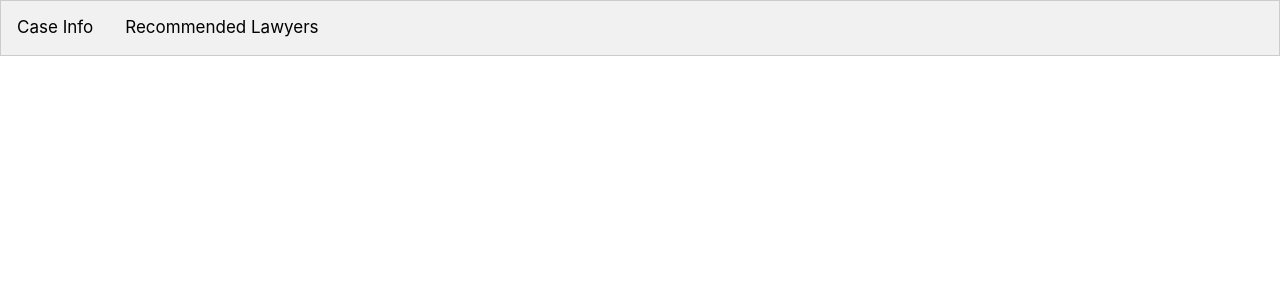
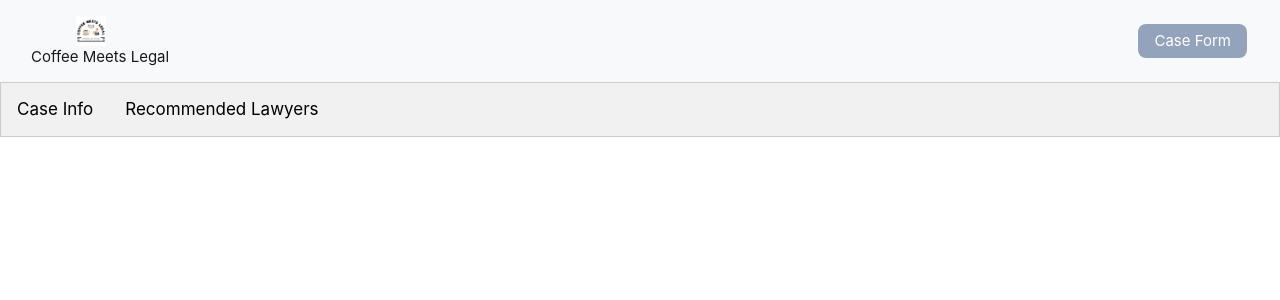
Before and after one commit to selenatyy/CML, a PHP site: page /result.php in a window 1280 px wide. Shown: the top 300 px of the page. Run offline with PHP 8.4, Linux system fonts and the light colour scheme.

Commit message:
Update result.php

```diff
--- a/result.php
+++ b/result.php
@@ -16,6 +16,30 @@
     <script src="https://maxcdn.bootstrapcdn.com/bootstrap/4.5.2/js/bootstrap.min.js"></script>
 
 <style>
+
+    /* Start of Navbar */
+    img {
+        margin-left: 45px;
+    }
+
+    .logo-name {
+        font-size: 15px;
+    }
+
+    .form-button{
+        background-color: #93A3BC;
+        border: none;
+        border-radius: 8px;
+        color: white;
+        padding: 6px 16px;
+        text-align: center;
+        text-decoration: none;
+        display: inline-block;
+        font-size: 15px;
+        margin: 4px 2px;
+        cursor: pointer;
+    }
+    /* End of Navbar */
     .tab {
         overflow: hidden;
         border: 1px solid #ccc;
@@ -61,6 +85,22 @@
 </head>
 
 <body>
+    <!-- Start of Navbar -->
+    <nav class="navbar navbar-light bg-light">
+        <div class="container-fluid">
+            <a class="navbar-brand" href="index.php">
+            <img src="img/logo.png" alt="" width="30" height="30" class="d-inline-block align-text-top">
+                <div class="logo-name">
+                    Coffee Meets Legal
+                </div>
+            </a>
+            <a href="form.php">
+                <button class="form-button">Case Form</button>
+            </a>
+            </div>
+        </div>
+    </nav>
+<!-- End of Navbar -->
     <div class="tab">
         <button class="tablinks" onclick="clickHandle(event, 'Info')">Case Info</button>
         <button class="tablinks" onclick="clickHandle(event, 'Lawyers')">Recommended Lawyers</button>
```
